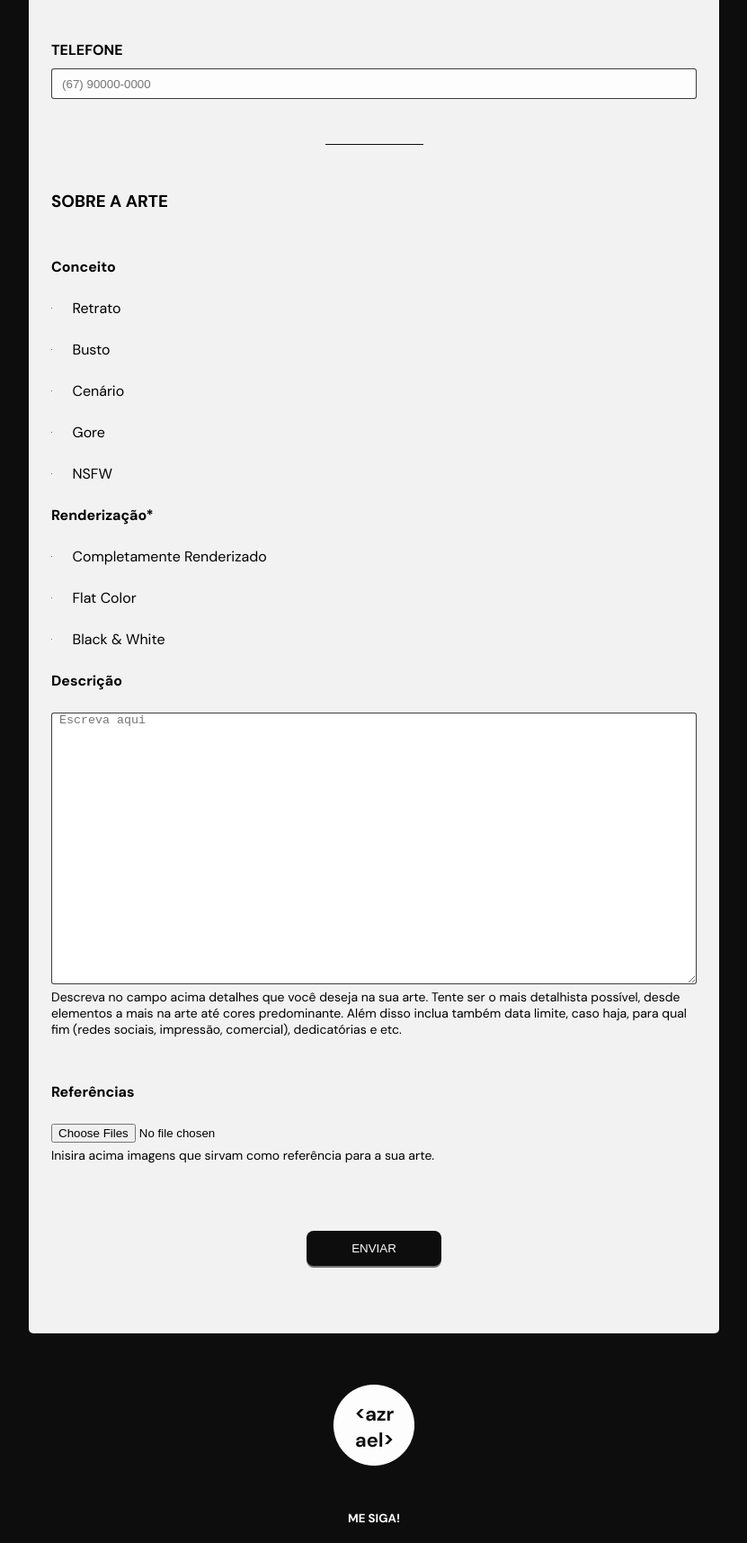
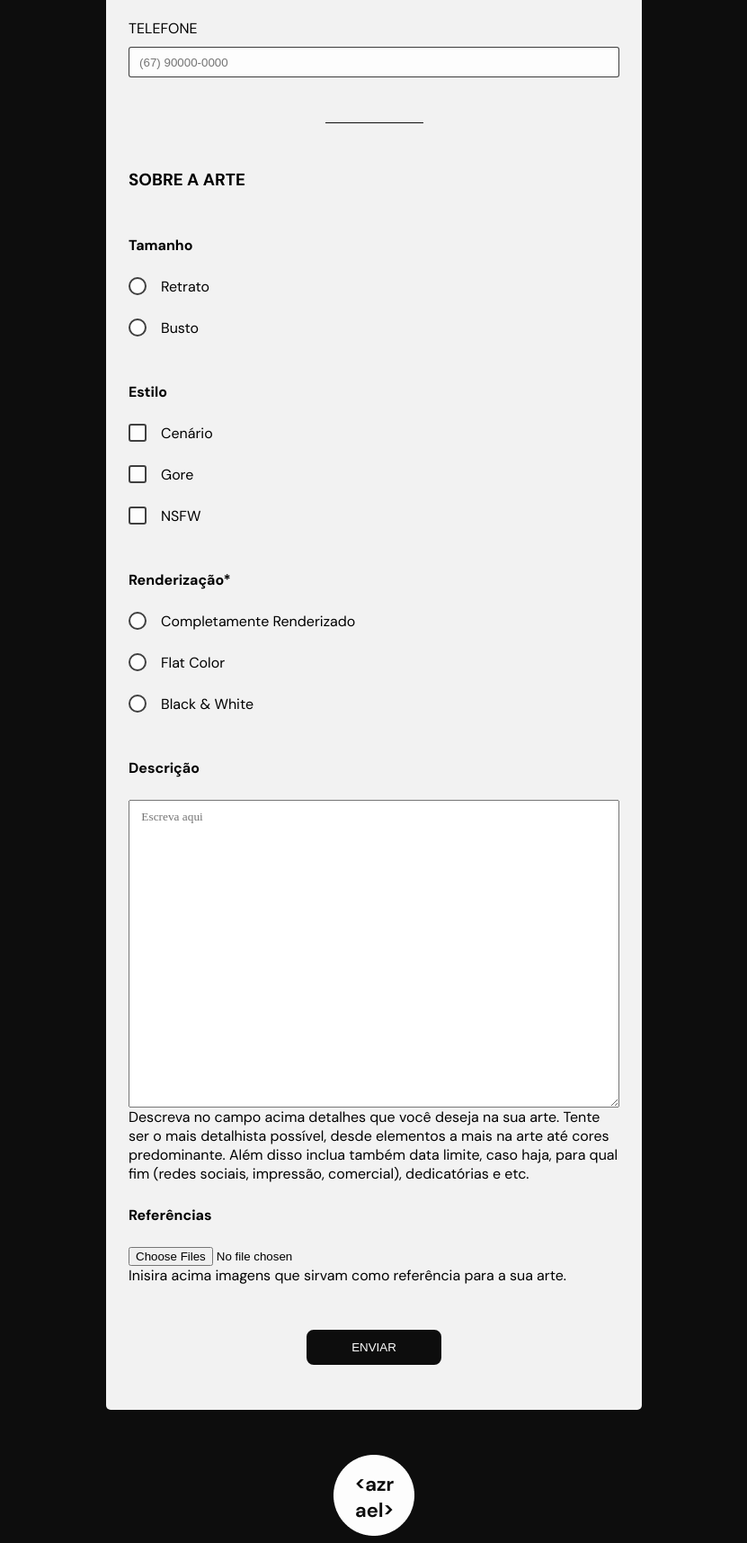
Before and after one commit to vitorhcassol/Portfolio-Front-End-Vitor-Cassol, a plain HTML site: page Formulário/index.html in a window 1280 px wide. Shown: the part 665-2380 px from the top of the page at 90% size, without its empty margins (224-1055 px from the left). Drawn offline with Linux system fonts and the light colour scheme.

Commit message:
Refactor: Todo o código HTML e CSS foi refatorado

```diff
--- a/Formulário/index.html
+++ b/Formulário/index.html
@@ -12,119 +12,118 @@
     <!-- Importando a fonte usada no site -->
     <link href="https://fonts.googleapis.com/css2?family=DM+Sans:wght@400;700&display=swap" rel="stylesheet">
 
-    <title>Azrael Commision</title>
+    <title>Azrael Commission</title>
 </head>
 <body>
     <div id="sheet">
+        <!-- CABEÇALHO DO FORMULÁRIO -->
         <header>
             <img src="src/Azrael_Icone.png" alt="Icone circular com uma tag em volta do nome do autor 'Azrael'">
             <h1>FORMULÁRIO PARA COMISSION</h1>
             <img src="src/line.png" alt="linha divisória">
         </header>
+
+        <!-- Início do Formulário -->
         <form action="">
-            <section>
+
+            <!-- SESSÃO SOBRE QUEM ESTÁ CONTRATANDO A COMMISSION, OU SEJA, O CLIENTE-->
+            <section id="cliente">
                 <h3>SOBRE VOCÊ</h3>
                 <fieldset>
-                    <div class="elemento">
                     <label for="nome">NOME*</label>
                     <input type="text" name="nome" id="nome">
-                    </div>
-                    <div class="elemento">
                     <label for="sobrenome">SOBRENOME*</label>
                     <input type="text" name="sobrenome" id="sobrenome">
-                    </div>
                 </fieldset>
-                <div class="elemento">
-                    <label for="elemento">EMAIL*</label>
+                <label for="email">EMAIL*</label>
                 <input type="email" name="email" id="email">
-                </div>
-                <div class="elemento">
                 <label for="telefone">TELEFONE</label>
                 <input type="tel" name="telefone" id="telefone" placeholder="   (67) 90000-0000">
-                </div>
-                <div class="wrap">
                 <img src="src/line.png" alt="linha divisória">
-                </div>
-                <section>
+            </section>
+
+            <!-- SESSÃO SOBRE A ARTE -->
+            <section id="arte">
                 <h3>SOBRE A ARTE</h3>
-                    <fieldset>
-                        <div class="container">
-                            <h4>Conceito</h4>
-                            <div class="opcao">
-                                <input type="checkbox" name="retrato" id="retrato">
-                                <label for="retrato">Retrato</label>
-                            </div>
-                            <div class="opcao">
-                                <input type="checkbox" name="busto" id="busto">
-                                <label for="busto">Busto</label>
-                            </div>
-                            <div class="opcao">
+                <!-- Fieldset com os input checkbox para a escolha dos elementos que terão na arte -->
+                <fieldset class="info">
+                    <h4>Tamanho</h4>
+                        <label for="retrato" class="input-style">
+                            <input type="radio" name="frame" id="retrato">
+                            Retrato
+                        </label>
+                        <label for="busto" class="input-style">
+                            <input type="radio" name="frame" id="busto">
+                            Busto
+                        </label>
+                </fieldset>
+                <!-- Fieldset com os checkbox para a escolha dos elementos e o estilo da arte -->
+                <fieldset class="info">
+                    <h4>Estilo</h4>
+                    <label for="cenario" class="input-style">
                         <input type="checkbox" name="cenario" id="cenario">
-                                <label for="cenario">Cenário</label>
-                            </div>
-                            <div class="opcao">
-                                <input type="checkbox" name="gore" id="gore"> <label for="gore">Gore</label>
-                            </div>
-                            <div class="opcao">
+                        Cenário
+                    </label>
+                    <label for="gore" class="input-style">
+                        <input type="checkbox" name="gore" id="gore">
+                        Gore
+                    </label>
+                    <label for="nsfw" class="input-style">
                         <input type="checkbox" name="nsfw" id="nsfw">
-                                <label for="nsfw">NSFW</label>
-                            </div>
-                        </div>
+                        NSFW
+                    </label>
                 </fieldset>
-                    <fieldset>
-                        <div class="container">
+                <!-- Fieldset com os input radios da escolha da renderização -->
+                <fieldset class="info">
                     <h4>Renderização*</h4>
-                            <div class="opcao">
+                    <label for="renderizado" class="input-style">
                         <input type="radio" name="answer" id="renderizado">
-                                <label for="renderizado">Completamente Renderizado</label>
-                            </div>
-                            <div class="opcao">
+                        Completamente Renderizado
+                    </label>
+                    <label for="flatColor" class="input-style">
                         <input type= "radio" name="answer" id="flatColor">
-                                <label for="flatColor">Flat Color</label>
-                            </div>
-                            <div class="opcao">
+                        Flat Color
+                    </label>
+                    <label for="bew" class="input-style">
                         <input type="radio" name="answer" id="bew">
-                                <label for="bew">Black & White</label>
-                            </div>
-                        </div>
+                        Black & White
+                    </label>
                 </fieldset>
-                    <div class="container">
+                <!-- Descrição de como será a arte -->
+                <div class="info">
                     <h4>Descrição</h4>
                     <textarea name="descricao" id="descricao" cols="30" rows="20" placeholder=" Escreva aqui"></textarea>
                     <p>
                         Descreva no campo acima detalhes que você deseja na sua arte. Tente ser o mais detalhista possível, desde elementos a mais na arte até cores predominante. Além disso inclua também data limite, caso haja, para qual fim (redes sociais, impressão, comercial), dedicatórias e etc.
                     </p>
                 </div>
-                    <div class="container">
+                <!-- Input das referências que podem auxiliar ao desenvolvimento da arte -->
+                <div class="info">
                     <h4>Referências</h4>
                     <input type="file" name="referencias" id="referencias" multiple="multiple">
                     <p>
                         Inisira acima imagens que sirvam como referência para a sua arte.
                     </p>
                 </div>
-                <section>
             </section>
-            <div class="centralizar">
-                <div id="botao">
-                    <button type="submit" onsubmit="">ENVIAR</button>
-                </div>
+
+            <!-- Botão de envio do formulário -->
+            <div id="enviar">
+                <button type="submit" onsubmit="" id="botao">ENVIAR</button>
             </div>
         </form>
     </div>
+
+    <!--- Footer com algumas informações do artista -->
     <footer>
-        <div class="centralizar">
         <img src="src/Azrael_Icone.png" alt="Icone circular com uma tag em volta do nome do autor 'Azrael'">
-        </div>
-        <div id="siga">
         <h5>ME SIGA!</h5>
-        </div>
         <div id="sociais">
             <a href="" target="_blank"><img src="src/Instagram_Icone.png" alt="Ícone do Instagram"></a>
             <a href="" target="_blank"><img src="src/Twitter_Icone.png" alt="Ícone do Twitter"></a>
             <a href="" target="_blank"><img src="src/Github_Icone.png" alt="íÍcone do GitHub"></a>
         </div>
     </footer>
-    <div id="fim"></div>
 </body>
 
 <script src=""></script>
--- a/Formulário/style.css
+++ b/Formulário/style.css
@@ -14,6 +14,7 @@
     --blank: #FDFDFD;
     --primary-color: #F2F2F2;
     --light-gray: #737373;
+    --medium-gray: #d3d3d3;
     --dark-gray: #404040;
     --black: #0d0d0d;
     --black-stroke: #0d0d0dcc;
@@ -45,171 +46,258 @@ fieldset {
     border: none;
 }
 
-form section h3 {
+div#sheet {
+    margin: 0.8rem auto 5rem auto;
+    padding: 0rem 2.5rem;
+
+    max-width: 59.6rem;
+
+    background-color: var(--primary-color);
+
+    border-radius: 0.5rem;
+}
+
+h3 {
     margin-bottom: 5rem;
 }
 
-form section h4 {
-    margin-bottom: 2.5rem;
-}
-
-div.container {
-    display: flex;
-    flex-direction: column;
-}
-
-.centralizar{
-    display: flex;
-    flex-direction: column;
-
-    align-items: center;
-    justify-content: center;
-}
-
-
-/* ========= SHEET ========= */
-
-div#sheet {
-    background-color: var(--primary-color);
-    border-radius: 0.5rem;
-
-    width: 96vw;
-    max-width: 76.8rem;
-
-    margin: 0.7rem auto;
-}
-
-/* ========== HEADER ==========*/
+/* ======== HEADER ========== */
 
 header {
     display: flex;
     flex-direction: column;
 
+    margin-bottom: 5rem;
+    padding-top: 2.5rem;
+
     align-items: center;
+    gap: 2.5rem;
+
+    text-align: center;
 }
 
-header img {
-    margin: 2.5rem 0rem;
-}
+/* ======== FORMULÁRIO ========== */
 
-header h1 {
-    text-align: center;
-    margin-bottom: 2.5rem;
-}
 
-header img:nth-child(3) {
-    margin-bottom: 5rem;
-}
 
-/* ========= SOBRE VOCÊ ======== */
+/* ======== SOBRE VOCÊ ========== */
 
-form section:nth-child(1){
-    margin: 0rem 2.5rem;
-}
-
-div.elemento {
-    display: flex;
-    flex-direction: column;
-    margin-bottom: 5rem;
-}
-
-div.elemento label{
-    font-weight: bold;
+#cliente label {
+    display: block;
     margin-bottom: 1rem;
 }
 
-div.elemento input {
+#cliente input {
+    margin-bottom: 5rem;
+
     background-color: var(--blank);
 
-    border: 0.1rem solid var(--black-stroke);
-    border-radius: 0.3rem;
+    width: 100%;
+    height: 3.4rem;
 
-    height: 3.4rem;
-}
-
-div.wrap {
-    display: flex;
-    justify-content: center;
-    margin-bottom: 5rem;
-}
-
-/* =========== SOBRE A ARTE ========== */
-
-div.opcao {
-    display: grid;
-    grid-template-columns: 0.1rem auto;
-    gap: 0.05rem;
-    margin-bottom: 2.5rem;
-}
-
-div.opcao label{
-    margin-left: 2.2rem;
-}
-
-div.container textarea {
     border: 0.1rem solid var(--black-stroke);
     border-radius: 0.3rem;
 }
 
-div.container p {
-    margin-top: 0.5rem;
+#cliente img {
+    display: flex;
+    margin: auto;
     margin-bottom: 5rem;
-    font-size: 1.4rem;
 }
 
-div#botao {
-    display: inline-block;
-    margin: 2.5rem auto 7.5rem auto;
-}
+/* ======== SOBRE A ARTE ========== */
 
-div#botao button {
-    width: 15rem;
-    height: 3.9rem;
-
-    border: none;
-    border-radius: 0.8rem;
-
-    background-color: var(--black);
-    color: var(--blank);
-
-    box-shadow: 0rem 0.2rem var(--light-gray);
-}
-
-div#botao button:hover {
-    cursor: pointer;
-}
-
-div#botao button:active {
-    background-color: var(--dark-gray);
-    box-shadow: 0rem 0.2rem var(--light-gray);
-}
-
-/* =========== FOOTER ========== */
-
-div.centralizar img:nth-child(1) {
-    margin-bottom: 5rem;
-    margin-top: 5rem;
-}
-
-#siga {
-    color: var(--blank);
+.info{
     display: flex;
-    justify-content: center;
+    flex-direction: column;
 
     margin-bottom: 2.5rem;
 }
 
+.info h4 {
+    margin-bottom: 2.5rem;
+}
+
+div.info:nth-last-child(1) {
+    margin-bottom: 5rem;
+}
+
+.input-style {
+    display: grid;
+    grid-template-columns: 1em auto;
+    gap: 2rem;
+
+    margin-bottom: 2.5rem;
+}
+
+input[type="checkbox"] {
+    appearance: none;
+    background-color: var(--blank);
+
+    font: inherit;
+    color: var(--black);
+
+    width: 2rem;
+    height: 2rem;
+
+    border: 0.2rem solid var(--dark-gray);
+    border-radius: 0.3rem;
+
+    display: grid;
+    place-content: center;
+}
+
+input[type="checkbox"]::before {
+    content: "";
+    width: 1.4rem;
+    height: 1.4rem;
+
+    background-color: var(--dark-gray);
+    border-radius: 0.3rem;
+
+    transform-origin: bottom left;
+    clip-path: polygon(14% 44%, 0 65%, 50% 100%, 100% 16%, 80% 0%, 43% 62%);
+
+    transform: scale(0);
+    transition: 120ms transform ease-in-out;
+}
+
+input[type="checkbox"]:checked::before {
+    transform: scale(1);
+}
+
+input[type="checkbox"]:focus {
+    outline: 0.3rem solid var(--medium-gray);
+}
+
+input[type="radio"] {
+    appearance: none;
+    background-color: var(--blank);
+
+    font: inherit;
+    color: var(--blank);
+
+    width: 2rem;
+    height: 2rem;
+
+    border: 0.2rem solid var(--dark-gray);
+    border-radius: 50%;
+
+    display: grid;
+    place-content: center;
+}
+
+input[type="radio"]::before {
+    content: "";
+    width: 1rem;
+    height: 1rem;
+
+    background-color: var(--dark-gray);
+    border-radius: 50%;
+
+    transform: scale(0);
+    transition: 120ms transform ease-in-out;
+
+    transform-origin: center;
+}
+
+input[type="radio"]:checked::before{
+    transform: scale(1);
+}
+
+input[type="radio"]:focus{
+    outline: var(--medium-gray) solid 0.3rem;
+}
+
+textarea {
+    font-family: 'Times New Roman', Times, serif;
+    padding: 1rem;
+}
+
+textarea:focus {
+    outline: var(--medium-gray);
+}
+
+#enviar {
+    display: flex;
+    justify-content: center;
+}
+
+
+#botao {
+    display: inline-block;
+    margin-bottom: 5rem;
+    position: relative;
+
+    width: 15rem;
+    height: 3.9rem;
+
+    color: var(--blank);
+    background-color: var(--black);
+
+    border: 0.2rem solid var(--black);
+    border-radius: 0.8rem;
+
+    z-index: 1;
+    overflow: hidden;
+}
+
+#botao:hover {
+    cursor: pointer;
+    color: var(--black);
+
+    border: 0.2rem solid var(--black);
+}
+
+#botao::after {
+    content: "";
+    background: var(--blank);
+
+    position: absolute;
+    z-index: -1;
+    padding: 0.85rem 0rem;
+    display: block;
+    transition: all 0.35s;
+
+    left: 0;
+    right: 0;
+    top: 100%;
+    bottom: -100%;
+}
+
+#botao:hover::after {
+    left: 0;
+    right: 0;
+    top: 0;
+    bottom: 0;
+    transition: all 0.35s;
+}
+
+#botao:active {
+    background-color: #0d0d0d;
+}
+
+
+
+
+/* ======== FOOTER ========== */
+
+footer {
+    color: var(--blank);
+
+    display: flex;
+    flex-direction: column;
+
+    align-items: center;
+
+    gap: 5rem;
+}
+
 #sociais {
     display: flex;
-    max-width: 35rem;
-
-    margin-left: auto;
-    margin-right: auto;
 
     justify-content: space-between;
+
+    width: 80%;
+    max-width: 59.6rem;
 }
-
-#fim {
-    display: inline-block;
-    margin-bottom: 5rem;
-}
```
Lines whose indentation alone changed are shown as unchanged.
